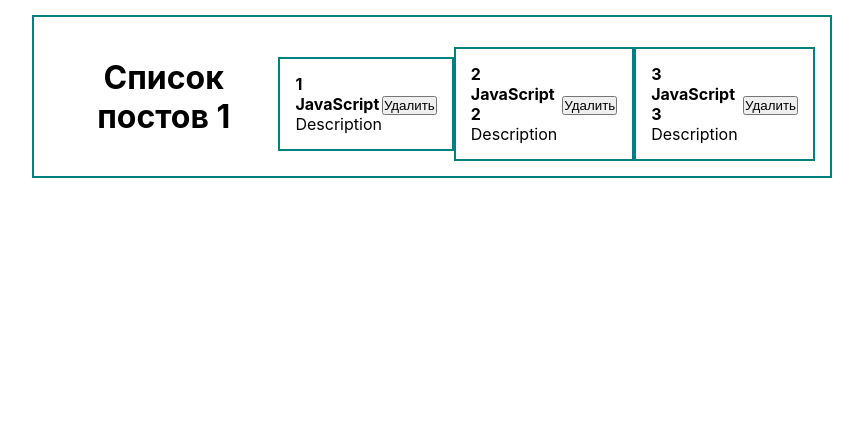
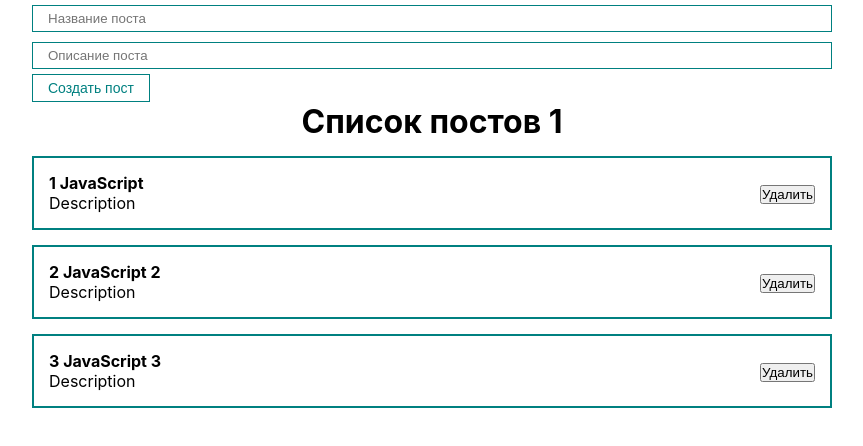
Before and after one commit to ivanovem/reactposts, a React (Create React App) app: page / in a window 1280 px wide. Shown: the top 446 px of the page, without its empty margins (208-1071 px from the left). Built offline with nearby package versions, Linux system fonts and the light colour scheme.

Commit message:
Added addPost

```diff
--- a/src/App.js
+++ b/src/App.js
@@ -1,7 +1,8 @@
 import './styles/App.css';
-import PostItem from './components/PostItem';
 import { useState } from 'react';
 import PostList from './components/PostList';
+import MyButton from './components/UI/button/MyButton';
+import MyInput from './components/UI/input/MyInput';
 
 function App() {
   const [posts, setPosts] = useState([
@@ -9,9 +10,25 @@
     {id:2, title: 'JavaScript 2', body: 'Description'},
     {id:3, title: 'JavaScript 3', body: 'Description'}
   ])
+
+  const [title, setTitle] = useState('');
+
+  const addNewPost = ()=>{
+    console.log(title);
+  }
+
   return (
     <div className="App">
-
+      <form>
+        <MyInput
+           value={title}
+           onChange={e=>setTitle(e.target.value)}
+           type='text'
+           placeholder="Название поста"
+        />
+        <MyInput type='text' placeholder="Описание поста"/>
+        <MyButton onClick={addNewPost}>Создать пост</MyButton>
+      </form>
       <PostList posts={posts} title="Список постов 1"/>
     </div>
   );
--- a/src/components/PostList.jsx
+++ b/src/components/PostList.jsx
@@ -5,7 +5,7 @@
 function PostList({posts, title}) {
 
     return (
-    <div className='post'>
+    <div>
         <h1 style={{textAlign: "center"}}>
             {title}
         </h1>
--- /dev/null
+++ b/src/components/UI/button/MyButton.jsx
@@ -0,0 +1,14 @@
+import React from "react";
+import classes from "./MyButton.module.css";
+
+
+function MyButton({children, ...props}) {
+
+    return (
+    <button type="button" className={classes.myBtn} {...props}>
+        {children}
+    </button>
+    );
+  }
+
+  export default MyButton;
--- /dev/null
+++ b/src/components/UI/button/MyButton.module.css
@@ -0,0 +1,8 @@
+.myBtn{
+    padding: 5px 15px;
+    color: teal;
+    font-size: 14px;
+    background: transparent;
+    border: 1px solid teal;
+    cursor: pointer;
+}
--- /dev/null
+++ b/src/components/UI/input/MyInput.jsx
@@ -0,0 +1,12 @@
+import React from "react";
+import classes from "./MyInput.module.css";
+
+
+function MyInput(props) {
+
+    return (
+        <input {...props} className={classes.myInput}/>
+    );
+  }
+
+  export default MyInput;
--- /dev/null
+++ b/src/components/UI/input/MyInput.module.css
@@ -0,0 +1,6 @@
+.myInput{
+    width: 100%;
+    padding: 5px 15px;
+    margin: 5px 0;
+    border: 1px solid teal;
+}
```
